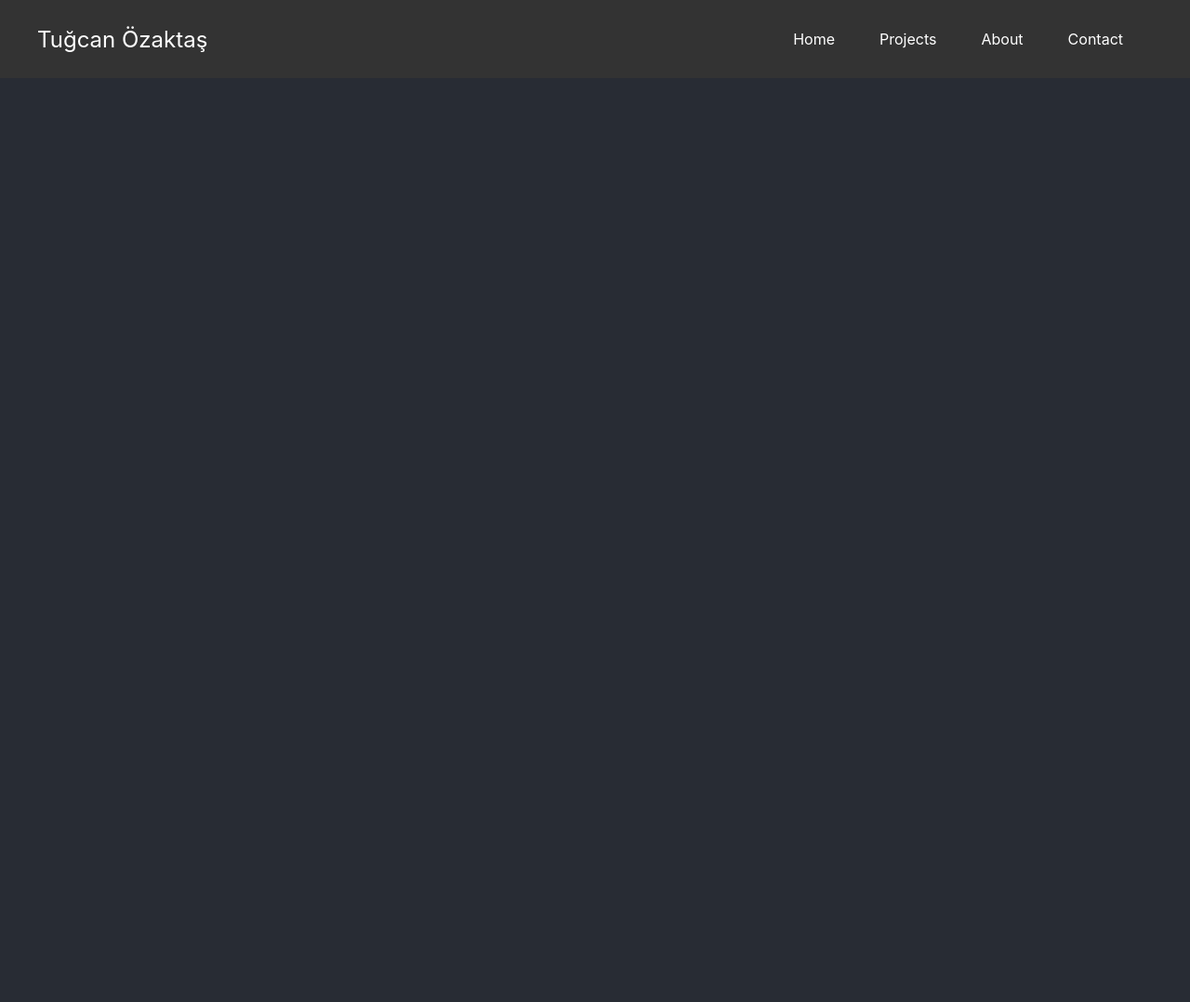
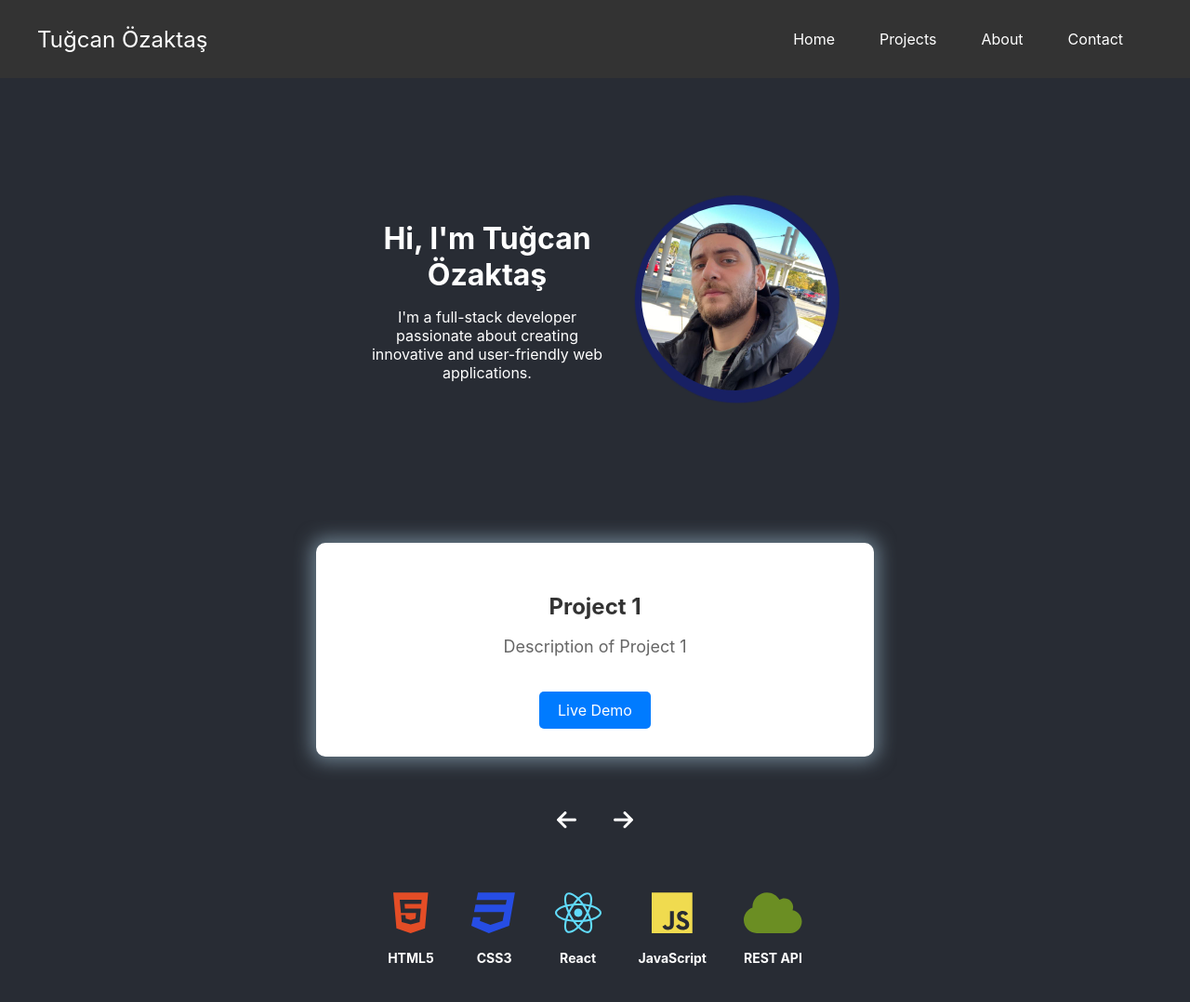
Before and after one commit to tugcanozaktas/portfolio-project, a React app: page / in a window 1280 px wide. Shown: the top 1078 px of the page at 93% size. Before the commit the page ends 800 px from the top, so only its background shows below. Built offline with nearby package versions, Linux system fonts and the light colour scheme.

Commit message:
added several components and styling

```diff
--- /dev/null
+++ b/src/components/About.js
@@ -0,0 +1,41 @@
+import { faCloud } from "@fortawesome/free-solid-svg-icons";
+import React from "react";
+import { FontAwesomeIcon } from "@fortawesome/react-fontawesome";
+import {
+  faHtml5,
+  faCss3,
+  faReact,
+  faJs,
+} from "@fortawesome/free-brands-svg-icons";
+import "../styles/About.css"
+
+const About = () => {
+  return (
+    <div id="about" className="about-container">
+      <div className="skills">
+        <div className="skill">
+          <FontAwesomeIcon icon={faHtml5} className="skill-icon html" />
+          <p>HTML5</p>
+        </div>
+        <div className="skill">
+          <FontAwesomeIcon icon={faCss3} className="skill-icon css" />
+          <p>CSS3</p>
+        </div>
+        <div className="skill">
+          <FontAwesomeIcon icon={faReact} className="skill-icon react" />
+          <p>React</p>
+        </div>
+        <div className="skill">
+          <FontAwesomeIcon icon={faJs} className="skill-icon js" />
+          <p>JavaScript</p>
+        </div>
+        <div className="skill">
+          <FontAwesomeIcon icon={faCloud} className="skill-icon backend" />
+          <p>REST API</p>
+        </div>
+      </div>
+    </div>
+  );
+};
+
+export default About;
--- a/src/components/App.js
+++ b/src/components/App.js
@@ -1,10 +1,34 @@
 import React from "react";
 import "../styles/App.css";
+import Navbar from "./NavBar";
+import Home from "./Home";
+import Projects from "./Projects";
+import About from "./About";
+import { Link, Element, animateScroll as scroll } from "react-scroll";
+import ContactForm from "./ContactForm";
 
 function App() {
+  const scrollToTop = () => {
+    scroll.scrollToTop();
+  };
+
   return (
     <div className="App">
+      <Navbar />
+      <Element name="home" className="element">
+        <Home />
+      </Element>
+      <Element name="projects" className="element">
+        <Projects />
+      </Element>
+      <Element name="about" className="element">
+        <About />
+      </Element>
+      <Element name="contact" className="element">
+        <ContactForm />
+      </Element>
 
+      <button className="scroll-button" onClick={scrollToTop}>Scroll to Top</button>
     </div>
   );
 }
--- /dev/null
+++ b/src/components/ContactForm.js
@@ -0,0 +1,84 @@
+import React, { useState } from "react";
+import axios from "axios";
+import "../styles/ContactForm.css";
+
+const ContactForm = () => {
+  const [formData, setFormData] = useState({
+    name: "",
+    email: "",
+    message: "",
+  });
+
+  const { name, email, message } = formData;
+
+  const onChange = (e) =>
+    setFormData({ ...formData, [e.target.name]: e.target.value });
+
+  const onSubmit = async (e) => {
+    e.preventDefault();
+
+    try {
+      const config = {
+        headers: {
+          "Content-Type": "application/json",
+        },
+      };
+
+      const body = JSON.stringify(formData);
+
+      await axios.post("/api/contact", body, config);
+
+      alert("Message sent!");
+      setFormData({ name: "", email: "", message: "" });
+    } catch (err) {
+      console.error(err.response.data);
+      alert("An error occurred. Please try again.");
+    }
+  };
+
+  return (
+    <form className="form-container" onSubmit={onSubmit}>
+      <div className="left-column">
+        <div className="form-group">
+          <label htmlFor="name">Name</label>
+          <input
+            type="text"
+            id="name"
+            name="name"
+            value={name}
+            onChange={onChange}
+            required
+          />
+        </div>
+        <div className="form-group">
+          <label htmlFor="email">Email Address</label>
+          <input
+            type="email"
+            id="email"
+            name="email"
+            value={email}
+            onChange={onChange}
+            required
+          />
+        </div>
+      </div>
+      <div className="right-column">
+        <div className="form-group">
+          <label htmlFor="message">Message</label>
+          <textarea
+            id="message"
+            name="message"
+            value={message}
+            onChange={onChange}
+            required
+          />
+        </div>
+      </div>
+      <button className="submit-button" type="submit">
+        Send
+      </button>
+    </form>
+  );
+};
+
+export default ContactForm;
--- /dev/null
+++ b/src/components/Home.js
@@ -0,0 +1,23 @@
+import React from "react";
+import "../styles/Home.css";
+
+const Home = () => {
+  return (
+    <div id="home" className="home-container">
+      <div className="home-content">
+        <div className="home-text">
+          <h1 style={{ color: "#fff" }}>Hi, I'm Tuğcan Özaktaş</h1>
+          <p style={{ color: "#fff" }}>
+            I'm a full-stack developer passionate about creating innovative and
+            user-friendly web applications.
+          </p>
+        </div>
+        <div className="home-image">
+          <img src="/pfp.jpeg" alt="Tuğcan" className="animated-photo" />
+        </div>
+      </div>
+    </div>
+  );
+};
+
+export default Home;
--- /dev/null
+++ b/src/components/Projects.js
@@ -0,0 +1,90 @@
+import React, { useState } from "react";
+import { FontAwesomeIcon } from "@fortawesome/react-fontawesome";
+import { faArrowLeft, faArrowRight } from "@fortawesome/free-solid-svg-icons";
+import "../styles/Projects.css"
+
+const Projects = () => {
+  // Sample project data
+  const projects = [
+    {
+      id: 1,
+      title: "Project 1",
+      description: "Description of Project 1",
+      demoLink: "https://example.com/demo1",
+    },
+    {
+      id: 2,
+      title: "Project 2",
+      description: "Description of Project 2",
+      demoLink: "https://example.com/demo2",
+    },
+    {
+        id: 3,
+        title: "Project 3",
+        description: "Description of Project 3",
+        demoLink: "https://example.com/demo3",
+      },
+      {
+        id: 4,
+        title: "Project 4",
+        description: "Description of Project 4",
+        demoLink: "https://example.com/demo4",
+      },
+    // Add more project objects as needed
+  ];
+
+  const [currentProjectIndex, setCurrentProjectIndex] = useState(0);
+  const [direction, setDirection] = useState(null);
+
+  const goToNextProject = () => {
+    setDirection("right");
+    setTimeout(() => {
+      setCurrentProjectIndex((prevIndex) =>
+        prevIndex === projects.length - 1 ? 0 : prevIndex + 1
+      );
+      setDirection(null);
+    }, 500);
+  };
+
+  const goToPrevProject = () => {
+    setDirection("left");
+    setTimeout(() => {
+      setCurrentProjectIndex((prevIndex) =>
+        prevIndex === 0 ? projects.length - 1 : prevIndex - 1
+      );
+      setDirection(null);
+    }, 500);
+  };
+
+  return (
+    <div id="projects" className="projects-container">
+      <div className="project-slider">
+        <div
+          className={`project ${
+            direction === "left" ? "project-animating-left" : ""
+          } ${direction === "right" ? "project-animating-right" : ""}`}
+        >
+          <h3>{projects[currentProjectIndex].title}</h3>
+          <p>{projects[currentProjectIndex].description}</p>
+          <a
+            href={projects[currentProjectIndex].demoLink}
+            target="_blank"
+            rel="noopener noreferrer"
+          >
+            Live Demo
+          </a>
+        </div>
+      </div>
+      <div className="slider-controls">
+        <button className="prev-btn" onClick={goToPrevProject}>
+          <FontAwesomeIcon icon={faArrowLeft} />
+        </button>
+        <button className="next-btn" onClick={goToNextProject}>
+          <FontAwesomeIcon icon={faArrowRight} />
+        </button>
+      </div>
+    </div>
+  );
+};
+
+export default Projects;
--- a/src/index.js
+++ b/src/index.js
@@ -2,13 +2,12 @@ import React from "react";
 import ReactDOM from "react-dom/client";
 import "./index.css";
 import App from "../src/components/App";
-import Navbar from "./components/NavBar";
 import reportWebVitals from "./reportWebVitals";
 
 const root = ReactDOM.createRoot(document.getElementById("root"));
 root.render(
   <React.StrictMode>
-    <Navbar />
+    <App />
   </React.StrictMode>
 );
 
--- /dev/null
+++ b/src/styles/About.css
@@ -0,0 +1,33 @@
+.about-container {
+    text-align: center;
+    margin-top: 50px;
+  }
+
+  .skills {
+    display: flex;
+    justify-content: center;
+    margin-top: 20px;
+  }
+
+  .skill {
+    margin: 0 20px;
+  }
+
+  .skill p {
+    margin-top: 5px;
+    font-size: 14px;
+    color: rgb(255, 255, 255);
+    font-weight: bold;
+  }
+
+  .skill-icon {
+    font-size: 50px;
+    margin-bottom: 10px;
+    color: #fff; /* Set the icon color */
+  }
+
+  .html { color: #E44D26; } /* Adjust the color for each skill */
+  .css { color: #264DE4; }
+  .react { color: #61DBFB; }
+  .js { color: #F0DB4F; }
+  .backend { color: #6B8E23; }
--- /dev/null
+++ b/src/styles/ContactForm.css
@@ -0,0 +1,56 @@
+.form-container {
+    max-width: 800px;
+    margin: 100px auto;
+    display: flex;
+    justify-content: space-evenly;
+    align-items: center;
+  }
+
+  .left-column,
+  .right-column {
+    width: 45%; /* Adjust the width as needed */
+  }
+
+  .form-group {
+    text-align: left;
+    margin-bottom: 20px;
+  }
+
+  .form-group label {
+    display: block;
+    color:  white;
+    margin-bottom: 5px;
+  }
+
+  .form-group input[type="text"],
+  .form-group input[type="email"],
+  .form-group textarea {
+    width: 80%;
+    padding: 10px;
+    border: 1px solid #ccc;
+    border-radius: 5px;
+    font-size: 16px;
+  }
+
+  .form-group textarea {
+    resize: none;
+    height: 100px;
+  }
+
+  .submit-button {
+    justify-self: center;
+    width: 100px;
+    height: 135px;
+    background-color: #2cbe64;
+    color: #fff;
+    padding: 10px 20px;
+    border: none;
+    border-radius: 5px;
+    cursor: pointer;
+    font-size: 16px;
+    transition: background-color 0.5s ease-in-out;
+  }
+
+  .submit-button:hover {
+    background-color: #047730;
+  }
--- /dev/null
+++ b/src/styles/Home.css
@@ -0,0 +1,70 @@
+.home-container {
+    display: flex;
+    justify-content: center;
+    align-items: center;
+    padding: 2rem;
+    background-color: #282c34;
+  }
+
+  .home-content {
+    display: flex;
+    flex-direction: row;
+    align-items: center;
+    width: 500px;
+    margin: 100px;
+  }
+
+  .home-text {
+    flex: 1;
+    text-align: center;
+    margin-right: 2rem;
+  }
+
+  .home-text h1 {
+    font-size: 2rem;
+    margin-bottom: 1rem;
+    color: #fff;
+  }
+
+  .home-text p {
+    font-size: 1rem;
+    color: #fff;
+  }
+
+  .home-image {
+    position: relative;
+  }
+
+  .home-image img {
+    width: 200px;
+    height: auto;
+    border-radius: 50%;
+    position: relative;
+    z-index: 1;
+  }
+
+  .home-image::before {
+    content: '';
+    position: absolute;
+    top: -10px;
+    left: -10px;
+    right: -10px;
+    bottom: -10px;
+    background-color:  rgb(24, 32, 99);
+    background-size: 200% 100%;
+    border-radius: 50%;
+    z-index: 0;
+    animation: wave 2s infinite;
+  }
+
+  @keyframes wave {
+    0% {
+      transform: translateX(0) scaleY(1);
+    }
+    50% {
+      transform: translateX(25%) scaleY(0.95);
+    }
+    100% {
+      transform: translateX(0) scaleY(1);
+    }
+  }
--- a/src/styles/NavBar.css
+++ b/src/styles/NavBar.css
@@ -5,6 +5,7 @@ body {
   .navbar {
     background-color: #333;
     padding: 1rem 0;
+    z-index: 999;
   }
 
   .navbar-container {
--- /dev/null
+++ b/src/styles/Projects.css
@@ -0,0 +1,80 @@
+.projects-container {
+  display: flex;
+  align-items: center;
+  flex-direction: column;
+  width: 100%;
+  text-align: center;
+  }
+
+
+  .project-slider {
+    padding: 25px;
+    position: relative;
+    width: 100%;
+    max-width: 600px; /* Limiting the width of the slider */
+    overflow: hidden;
+  }
+
+  .project {
+    background-color: #fff;
+    padding: 30px;
+    border-radius: 10px;
+    box-shadow:0 0 20px 5px rgba(153, 183, 202, 0.6);
+    transition: transform 0.4s ease;
+  }
+  .project-animating-left {
+    transform: translateX(-100%);
+  }
+  .project-animating-right {
+    transform: translateX(100%);
+  }
+  .project:hover {
+    transform: translateY(-5px);
+  }
+
+  .project h3 {
+    font-size: 24px;
+    margin-bottom: 10px;
+    color: #333;
+  }
+
+  .project p {
+    font-size: 18px;
+    color: #666;
+  }
+
+  .project a {
+    display: inline-block;
+    margin-top: 20px;
+    padding: 10px 20px;
+    background-color: #007bff;
+    color: #fff;
+    text-decoration: none;
+    border-radius: 5px;
+    transition: background-color 0.3s ease;
+  }
+
+  .project a:hover {
+    background-color: #0056b3;
+  }
+
+  .slider-controls {
+    display: flex;
+    justify-content: center;
+    margin-top: 20px;
+  }
+
+  .slider-controls button {
+    margin: 0 10px;
+    padding: 10px;
+    background-color: transparent;
+    color: #fff;
+    border: none;
+    font-size: 24px;
+    cursor: pointer;
+  }
+
+  .slider-controls button:hover {
+    box-shadow:0 0 20px 12px rgba(33, 131, 196, 0.6);
+    border-radius: 50px;
+  }
```
Also changed, not shown: package.json (+7 -0 lines), src/components/NavBar.js (+27 -8 lines), src/styles/App.css (+13 -0 lines), README.md, public/pfp.jpeg (added), 1 other file.
